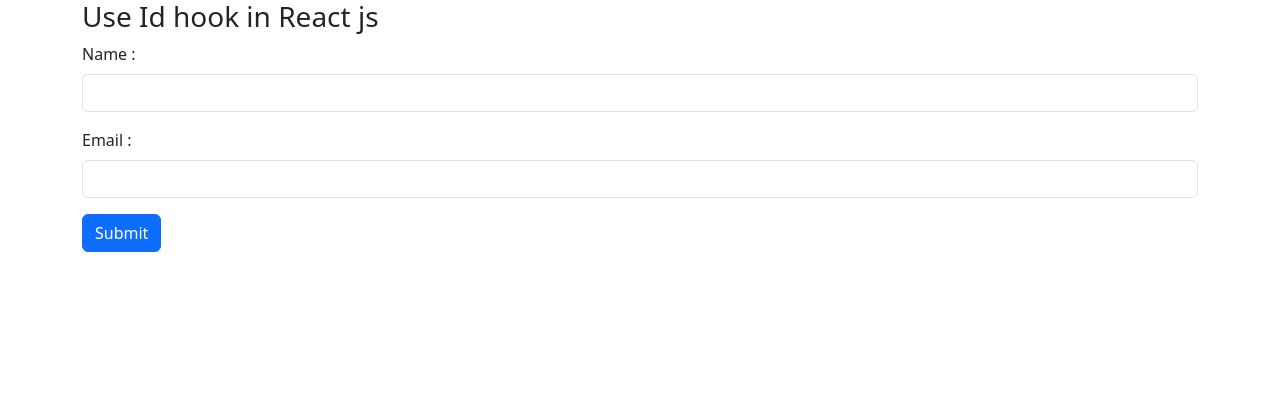
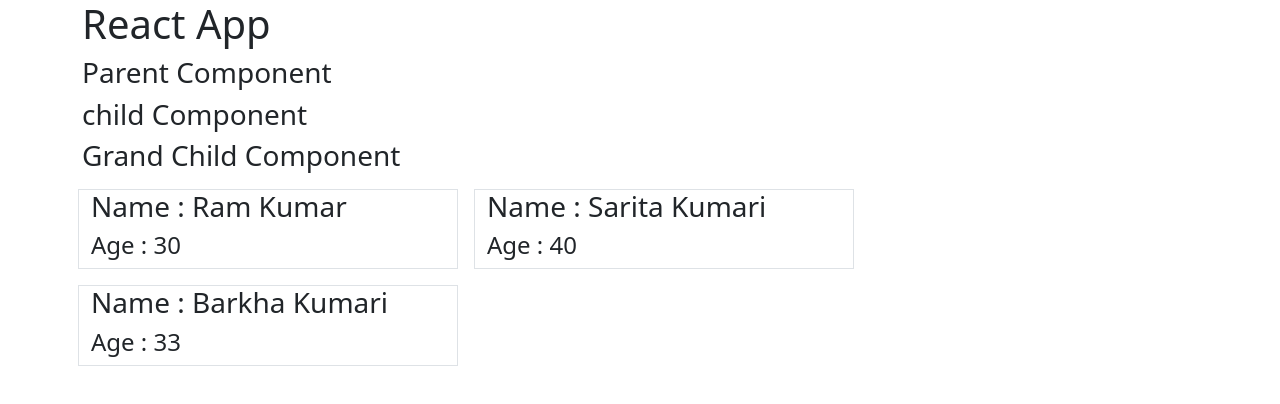
Before and after one commit to Developerramm/mern-stack-development, a React (Vite) app in the folder React/demo/: page / in a window 1280 px wide. Shown: the top 404 px of the page. Built offline with nearby package versions, Linux system fonts and the light colour scheme.

Commit message:
prop drilling in react js

```diff
--- a/React/demo/src/App.jsx
+++ b/React/demo/src/App.jsx
@@ -1,12 +1,11 @@
 import React from "react";
-import RefHookDemo from "./RefHook/RefHookDemo";
-import ForwardRefDemo from "./RefHook/ForwardRefDemo";
-import UseId from "./RefHook/UseId";
+import ParentComp from "./components/ParentComp";
 
 const App = () => {
   return (
     <div className="container">
-      <UseId />
+      <h1>React App </h1>
+      <ParentComp />
     </div>
   );
 };
--- /dev/null
+++ b/React/demo/src/components/ChildComp.jsx
@@ -0,0 +1,14 @@
+import React from "react";
+import GrandChild from "./GrandChild";
+
+const ChildComp = ({ data }) => {
+  console.log("child component");
+  return (
+    <div>
+      <h3>child Component </h3>
+      <GrandChild data={data} />
+    </div>
+  );
+};
+
+export default ChildComp;
--- /dev/null
+++ b/React/demo/src/components/GrandChild.jsx
@@ -0,0 +1,20 @@
+import React from "react";
+
+const GrandChild = ({ data }) => {
+  console.log("grand Child component");
+  return (
+    <div className="row">
+      <h3>Grand Child Component </h3>
+      {data.map((item, index) => {
+        return (
+          <div className="col-md-4 border m-2" key={index}>
+            <h3>Name : {item.name}</h3>
+            <h4> Age : {item.age} </h4>
+          </div>
+        );
+      })}
+    </div>
+  );
+};
+
+export default GrandChild;
--- /dev/null
+++ b/React/demo/src/components/ParentComp.jsx
@@ -0,0 +1,19 @@
+import React from "react";
+import ChildComp from "./ChildComp";
+
+const ParentComp = () => {
+  const data = [
+    { name: "Ram Kumar", age: 30 },
+    { name: "Sarita Kumari", age: 40 },
+    { name: "Barkha Kumari", age: 33 },
+  ];
+  console.log("Parent Component");
+  return (
+    <div>
+      <h3>Parent Component </h3>
+      <ChildComp data={data} />
+    </div>
+  );
+};
+
+export default ParentComp;
```
